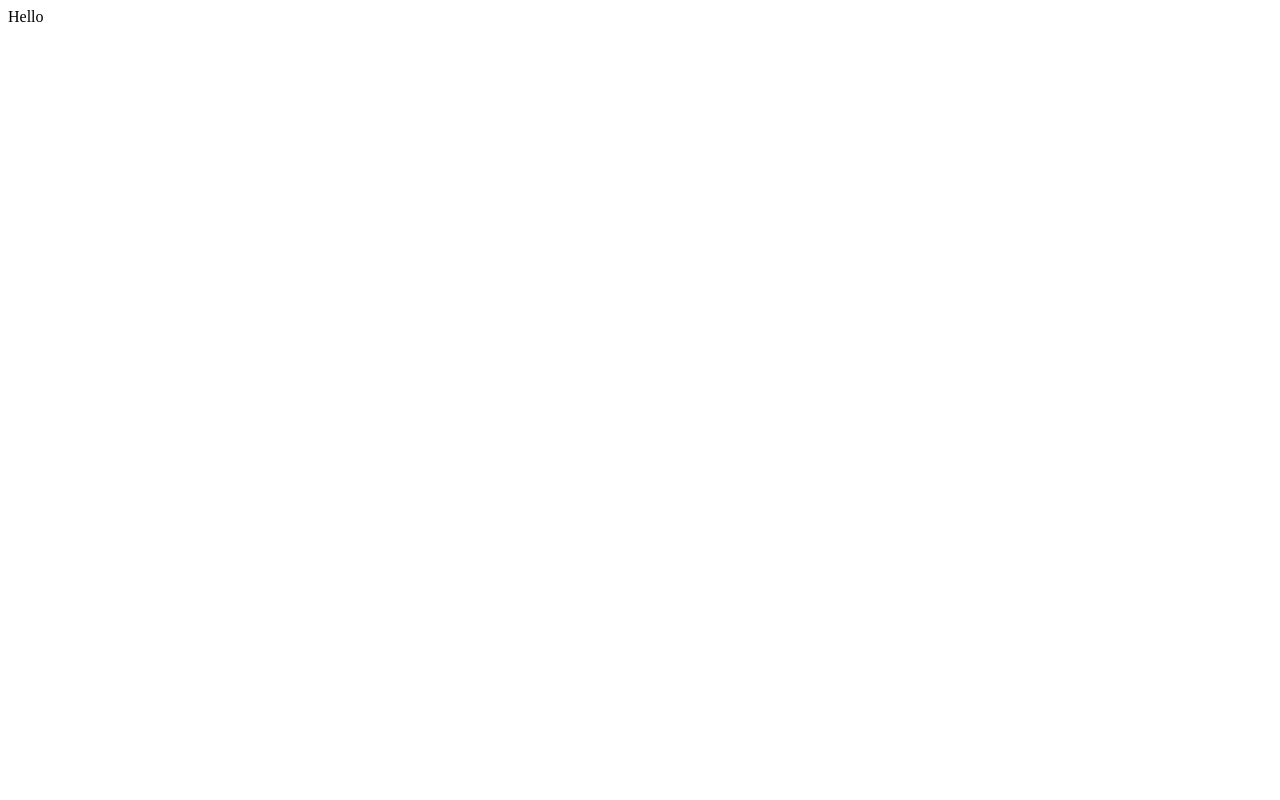
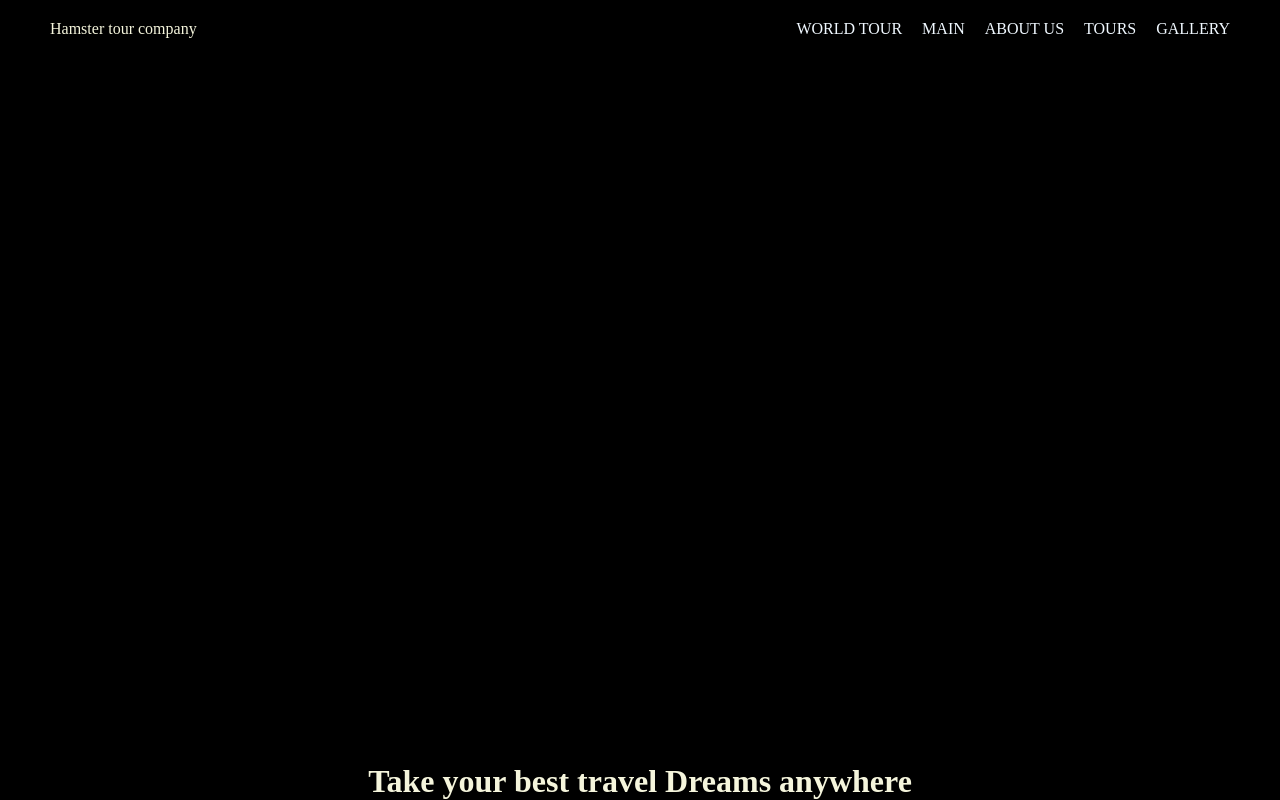
Before and after one commit to ivankozakovskyi-dotcom/tourism, a plain HTML site: page index.html in a window 1280 px wide. Drawn offline with Linux system fonts and the light colour scheme.

Commit message:
feat: add base html structure

```diff
--- a/index.html
+++ b/index.html
@@ -1,13 +1,27 @@
 <!DOCTYPE html>
 <html lang="en">
+
 <head>
     <meta charset="UTF-8">
     <meta name="viewport" content="width=device-width, initial-scale=1.0">
-    <title>Document</title>
+    <title>Hamster tour company</title>
     <link rel="stylesheet" href="./style.css">
 </head>
+
+
 <body>
-    <div>Hello</div>
-
+   <header class="hero">
+     <nav>
+        <div class="logo">Hamster tour company</div>
+        <ul>
+            <li><a href="#">WORLD TOUR</a></li>
+            <li><a href="#">MAIN</a></li>
+            <li><a href="#">ABOUT US</a></li>
+            <li><a href="#">TOURS</a></li>
+            <li><a href="#">GALLERY</a></li>
+        </ul>
+     </nav>
+     <div class="hero-content"><h1>Take your best travel Dreams anywhere</h1></div>
+   </header>
 </body>
 </html>
--- a/style.css
+++ b/style.css
@@ -0,0 +1,34 @@
+*{
+    margin: 0;
+    padding: 0;
+    box-sizing: border-box;
+}
+
+.hero{
+    height: 100vh;
+    color: beige;
+    background-color: black;
+    display: flex;
+    flex-direction: column; /* Элементы будут друг под другом (нав, текст, низ) */
+    justify-content: space-between; /* Распределит их: нав — вверх, текст — в центр, низ — в самый низ */
+    align-items: center; /* Выровняет всё по центру по горизонтали */
+}
+
+a{
+    text-decoration: none;
+    color: aliceblue;
+}
+
+
+nav {
+    display: flex; /* Выстраивает ЛОГО и СПИСОК в ряд */
+    justify-content: space-between;
+    width: 100%;
+    padding: 20px 50px;
+}
+
+ul {
+    display: flex; /* Выстраивает ПУНКТЫ МЕНЮ внутри списка в ряд */
+    list-style: none; /* Убирает точки */
+    gap: 20px; /* Расстояние между ссылками */
+}
```
